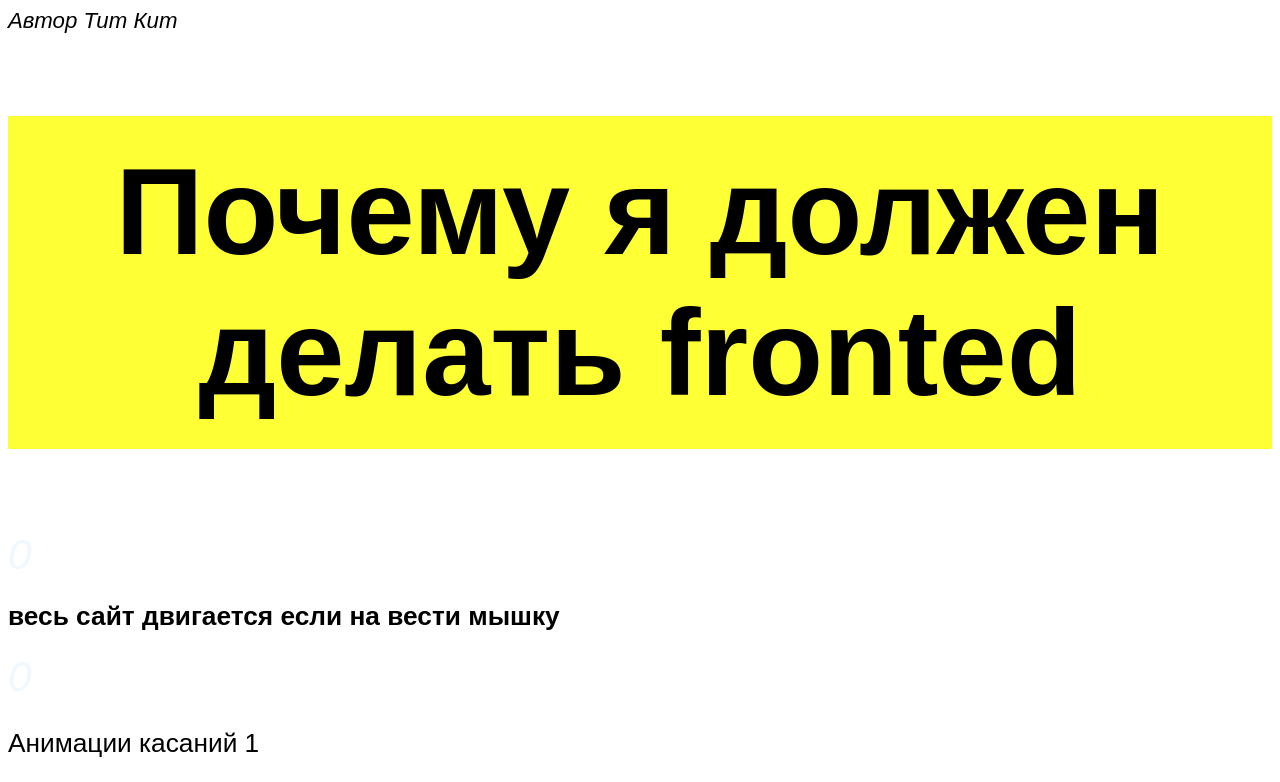
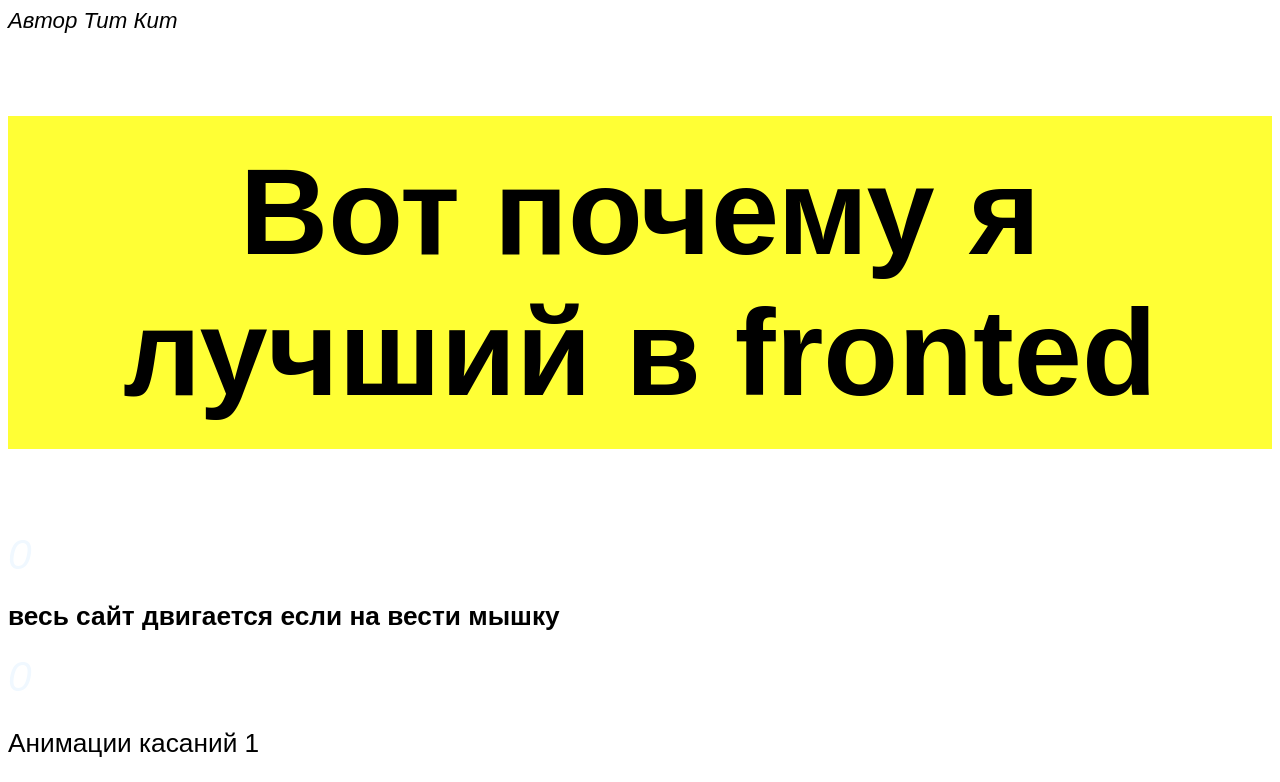
Before and after one commit to titov12cvadratnay/titov12cvadratnay, a plain HTML site: page index.html in a window 1280 px wide. Shown: the top 782 px of the page. Drawn offline with Linux system fonts and the light colour scheme.

Commit message:
Update index.html

```diff
--- a/index.html
+++ b/index.html
@@ -2,7 +2,7 @@
 <html>
   <head>
     <meta charset="utf-8" />
-    <title>Почему я должен делать fronted</title>
+    <title>Вот почему я лучший в fronted</title>
     <style>
         h1{
             font-size: 550%;
@@ -67,7 +67,7 @@
   </head>
   <body>
     <i id="avtor">Автор Тит Кит</i> <!--Автор Кристиан Т.-->
-    <h1 align="center">Почему я должен делать fronted</h1>
+    <h1 align="center">Вот почему я лучший в fronted</h1>
     <i>0</i>
     <h2>весь сайт двигается если на вести мышку</h2>
     <i>0</i>
```
